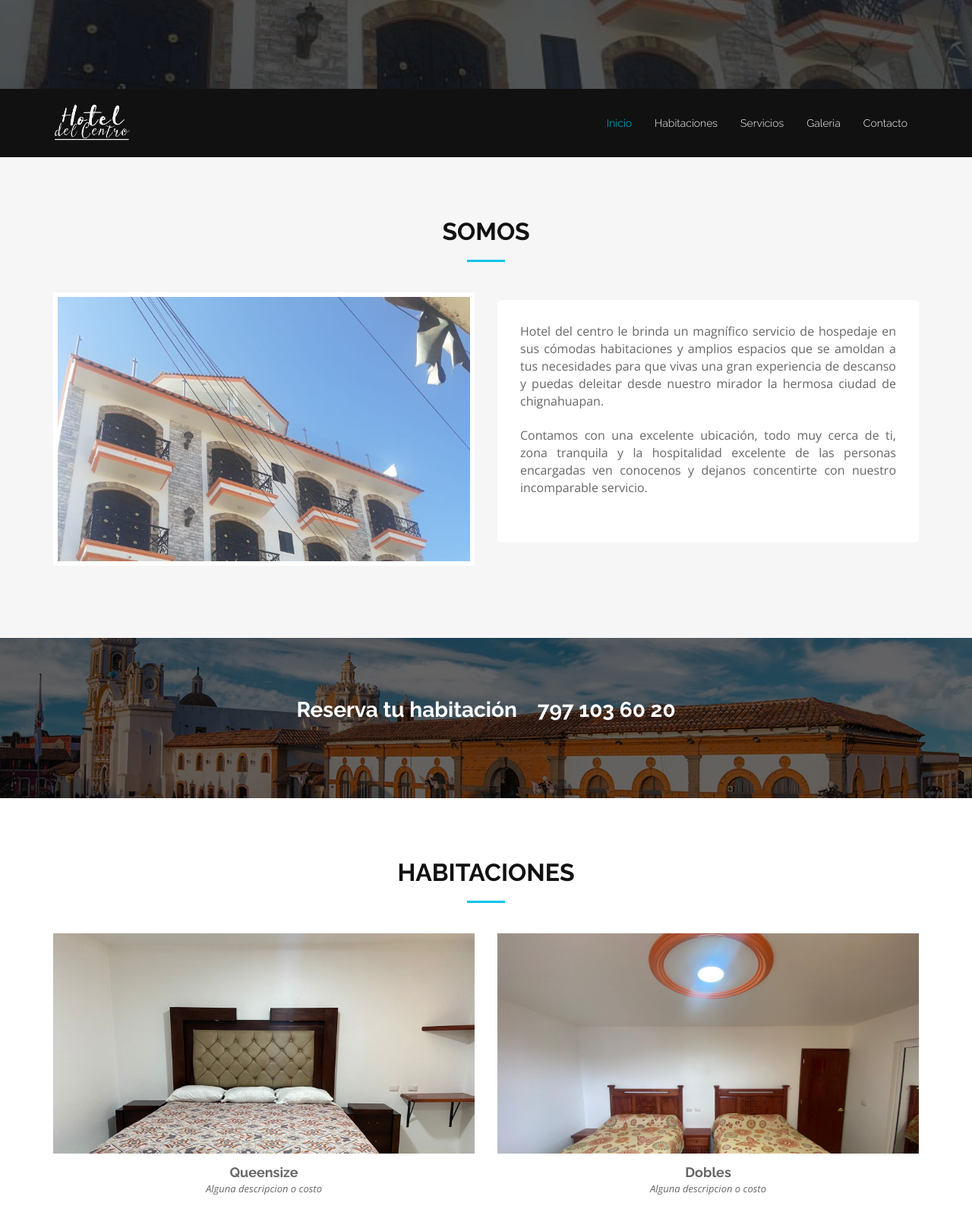
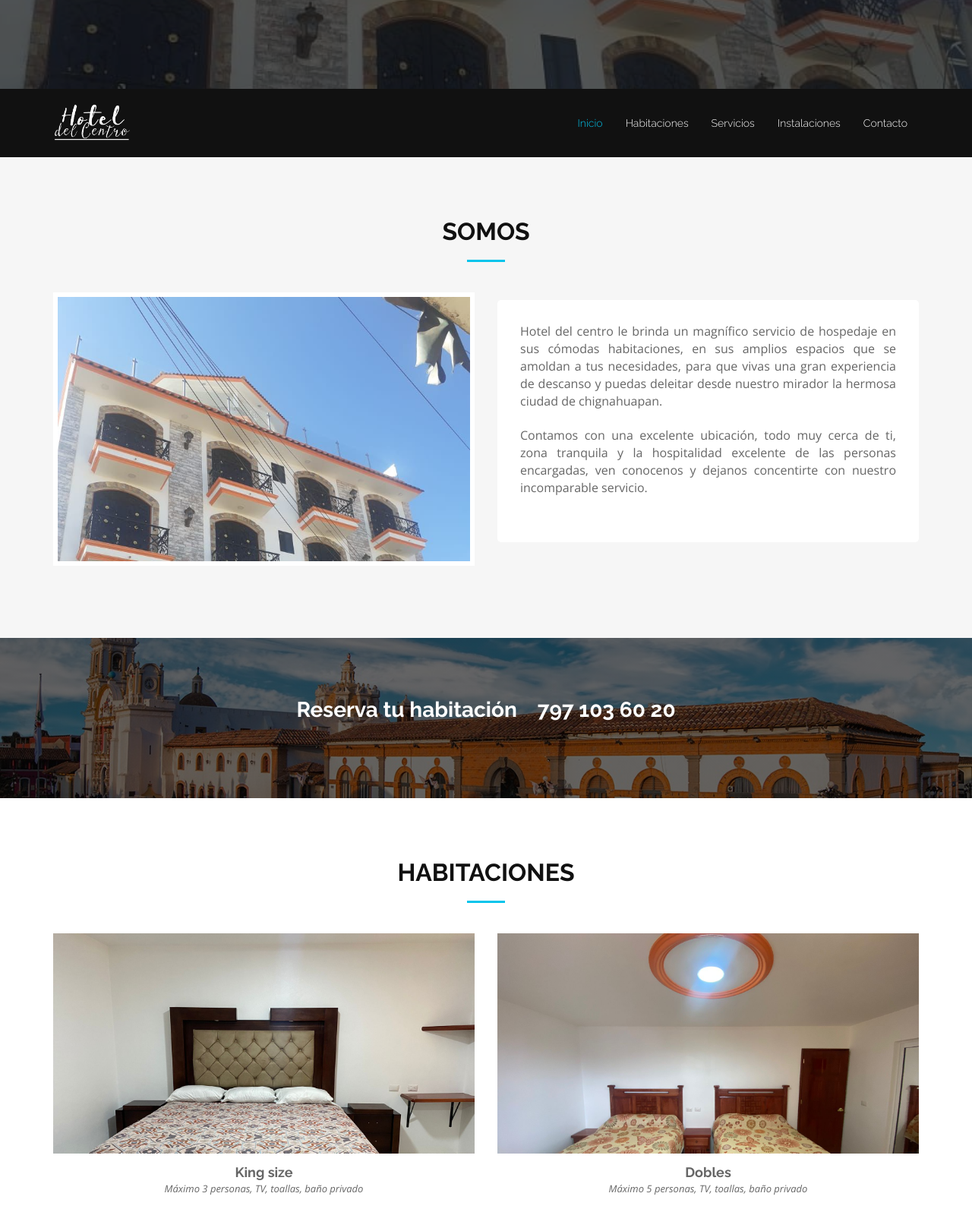
Before and after one commit to javier1104/hoteldelcentro, a plain HTML site: page index.html in a window 1280 px wide. Shown: the part 683-2275 px from the top of the page at 76% size. Drawn offline with nearby package versions, Linux system fonts and the light colour scheme.

Commit message:
se agrego descripcion en habitaciones y direccion

```diff
--- a/index.html
+++ b/index.html
@@ -78,7 +78,7 @@
           <li class="menu-active"><a href="#hero">Inicio</a></li>
           <li><a href="#team">Habitaciones</a></li>
           <li><a href="#services">Servicios</a></li>
-          <li><a href="#portfolio">Galeria</a></li>
+          <li><a href="#portfolio">Instalaciones</a></li>
           <li><a href="#contact">Contacto</a></li>
         </ul>
       </nav>
@@ -111,8 +111,12 @@
         <div class="col-md-6">
 
           <div class="quote">
-            <p>Hotel del centro le brinda un magnífico servicio de hospedaje en sus cómodas habitaciones y amplios espacios que se amoldan a tus necesidades para que vivas una gran experiencia de descanso y puedas deleitar desde nuestro mirador la hermosa ciudad de chignahuapan. <br>
-              <br> Contamos con una excelente ubicación, todo muy cerca de ti, zona tranquila y la hospitalidad excelente de las personas encargadas ven conocenos y dejanos concentirte con nuestro incomparable servicio.
+            <p>Hotel del centro le brinda un magnífico servicio de hospedaje en sus cómodas habitaciones, en sus
+              amplios espacios que se amoldan a tus necesidades, para que vivas una gran experiencia de descanso
+              y puedas deleitar desde nuestro mirador la hermosa ciudad de chignahuapan. <br>
+              <br> Contamos con una excelente ubicación, todo muy cerca de ti, zona tranquila y la hospitalidad
+              excelente de las personas encargadas, ven conocenos y dejanos concentirte con nuestro incomparable
+              servicio.
             </p>
           </div>
         </div>
@@ -155,8 +159,8 @@
         <div class="col-md-6">
           <div class="member">
             <div class="pic"><img src="img/1.jpeg" alt=""></div>
-            <h4>Queensize</h4>
-            <span>Alguna descripcion o costo</span>
+            <h4>King size</h4>
+            <span>Máximo 3 personas, TV, toallas, baño privado</span>
           </div>
         </div>
 
@@ -164,7 +168,7 @@
           <div class="member">
             <div class="pic"><img src="img/2.jpeg" alt=""></div>
             <h4>Dobles</h4>
-            <span>Alguna descripcion o costo</span>
+            <span>Máximo 5 personas, TV, toallas, baño privado</span>
           </div>
         </div>
       </div>
@@ -177,7 +181,7 @@
           <div class="member">
             <div class="pic"><img src="img/3.jpeg" alt=""></div>
             <h4>Dobles</h4>
-            <span>Alguna descripcion o costo</span>
+            <span>Máximo 5 personas, TV, toallas, baño privado</span>
           </div>
         </div>
 
@@ -185,7 +189,7 @@
           <div class="member">
             <div class="pic"><img src="img/4.jpeg" alt=""></div>
             <h4>Sencillas</h4>
-            <span>Alguna descripcion o costo</span>
+            <span>Máximo 3 personas, TV, toallas, baño privado</span>
 
           </div>
         </div>
@@ -278,7 +282,7 @@
     <div class="container wow fadeInUp">
       <div class="row">
         <div class="col-md-12">
-          <h3 class="section-title">Galeria</h3>
+          <h3 class="section-title">Instalaciones</h3>
           <div class="section-title-divider"></div>
           <!-- <p class="section-description">Si stante, hoc natura videlicet vult, salvam esse se, quod concedimus ses haec dicturum fuisse</p> -->
         </div>
@@ -400,7 +404,7 @@
           <div class="info">
             <div>
               <i class="fa fa-map-marker"></i>
-              <p><br>direccion ?</p>
+              <p>2da de Lerdo 3 2 CP.73300<br>Calzada de las Animas <br>Chignahuapan, Pue.</p>
             </div>
 
             <div>
```
